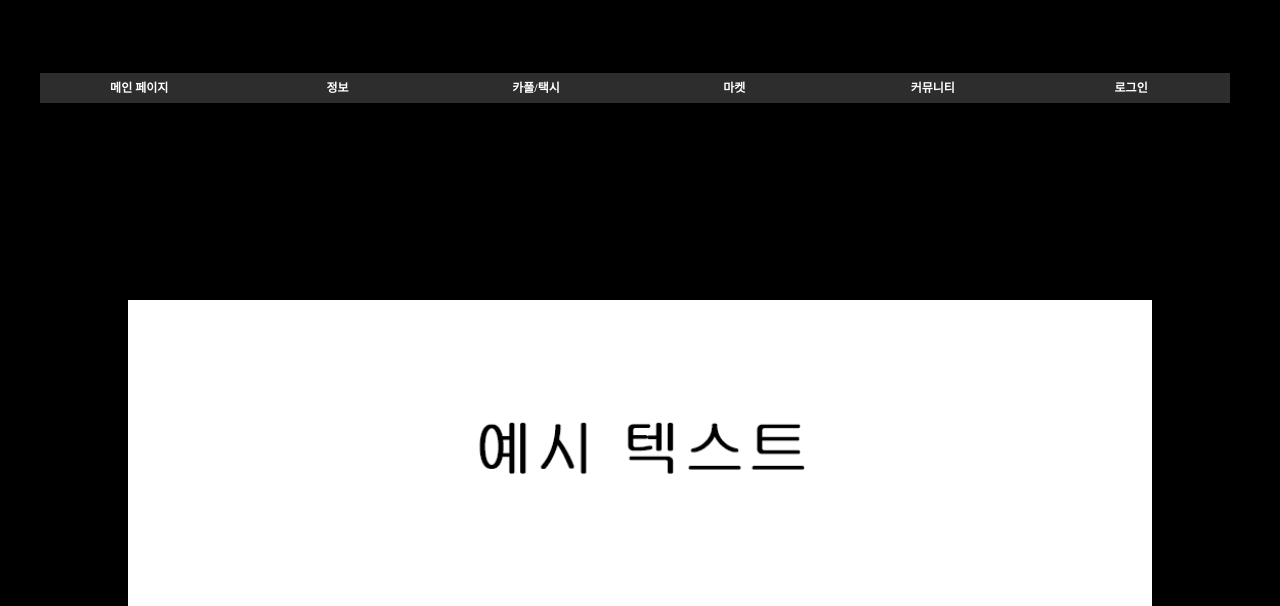
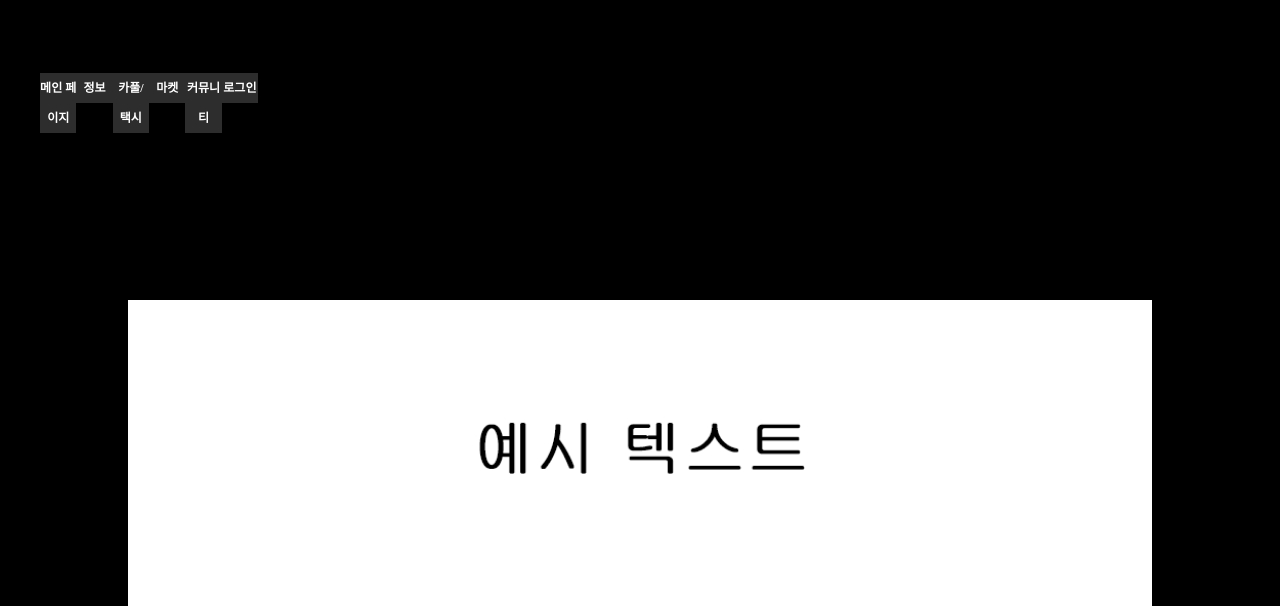
Before and after one commit to Mad-Alchemist/IP, a PHP site: page /main.php in a window 1280 px wide. Shown: the top 606 px of the page. Run offline with PHP 8.4, Linux system fonts and the light colour scheme.

Commit message:
ㅁㄴㅁㅇㅁㄴㅇㅁㄴㅇㅁㄴ

```diff
--- a/css/a.css
+++ b/css/a.css
@@ -7,8 +7,6 @@ body{
   position: fixed;
   z-index:10;
   top: 60px;
-  width: 100vw;
-  height:auto;
   text-align: center;
 }
 
```
